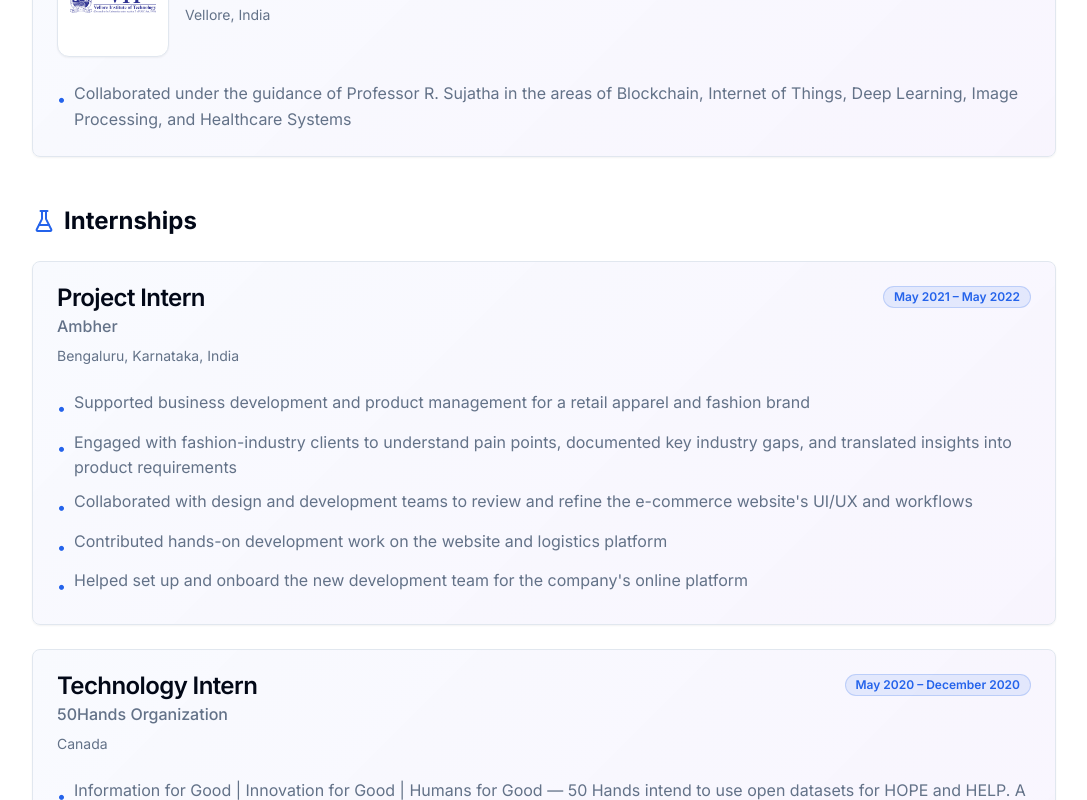
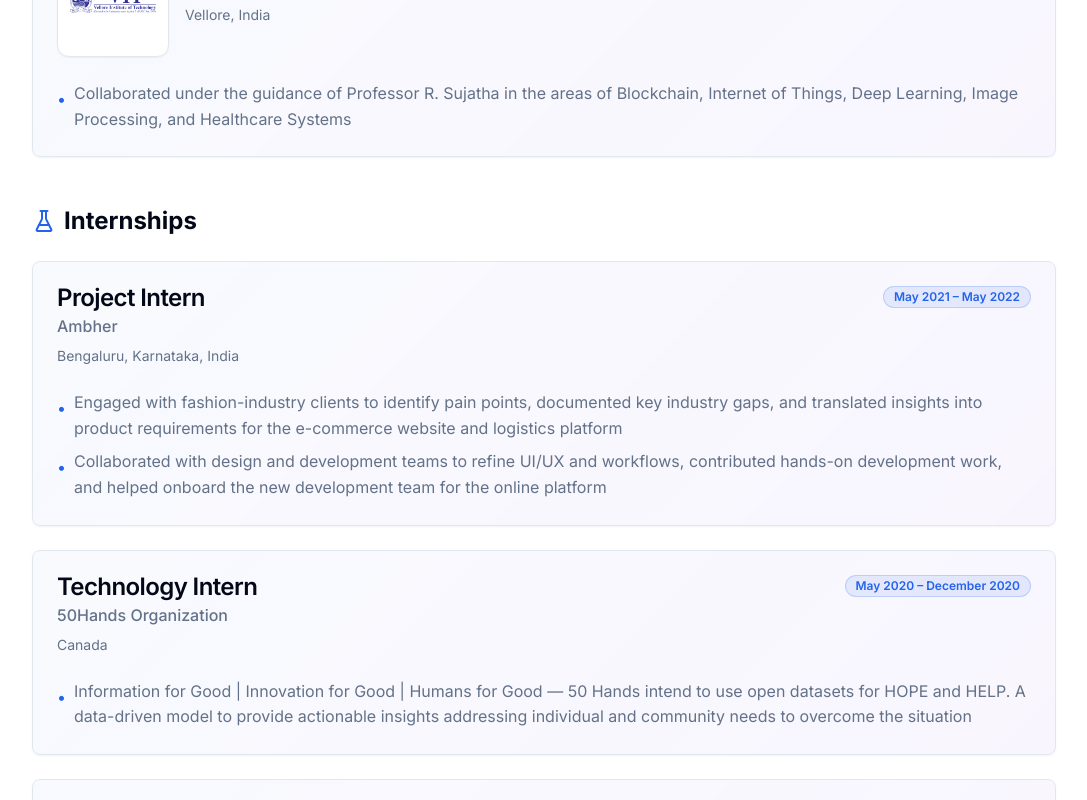
Before and after one commit to vandanacm/vandanacm.github.io, a React (Vite) app: page / in a window 1280 px wide. Shown: the part 3708-4508 px from the top of the page, without its empty margins (96-1183 px from the left). Built offline with nearby package versions, Linux system fonts and the light colour scheme; the HTML template or start-up script is replaced by a standard one.

Commit message:
Changes
Co-authored-by: vandanacm <65193028+vandanacm@users.noreply.github.com>

```diff
--- a/src/components/Experience.tsx
+++ b/src/components/Experience.tsx
@@ -60,11 +60,8 @@ const internships = [
     role: "Project Intern",
     period: "May 2021 – May 2022",
     achievements: [
-      "Supported business development and product management for a retail apparel and fashion brand",
-      "Engaged with fashion-industry clients to understand pain points, documented key industry gaps, and translated insights into product requirements",
-      "Collaborated with design and development teams to review and refine the e-commerce website's UI/UX and workflows",
-      "Contributed hands-on development work on the website and logistics platform",
-      "Helped set up and onboard the new development team for the company's online platform",
+      "Engaged with fashion-industry clients to identify pain points, documented key industry gaps, and translated insights into product requirements for the e-commerce website and logistics platform",
+      "Collaborated with design and development teams to refine UI/UX and workflows, contributed hands-on development work, and helped onboard the new development team for the online platform",
     ],
   },
   {
```
